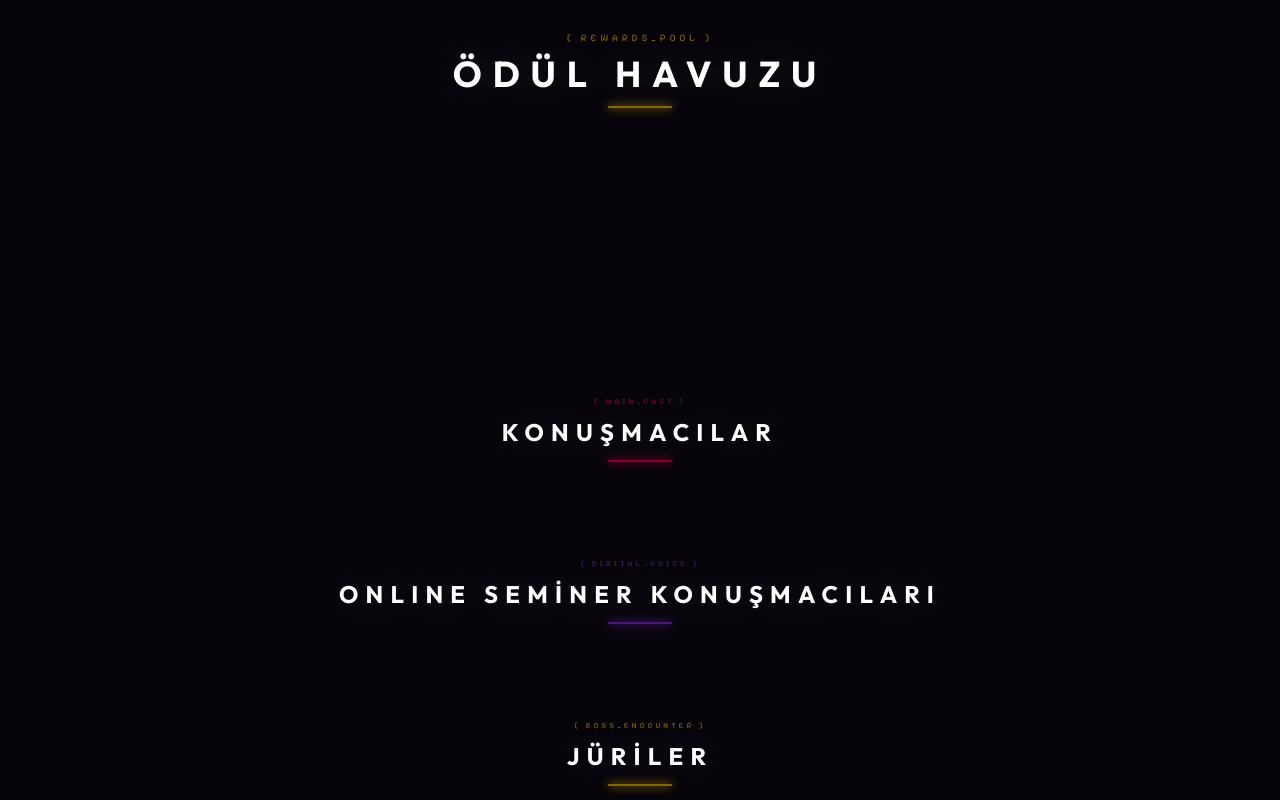
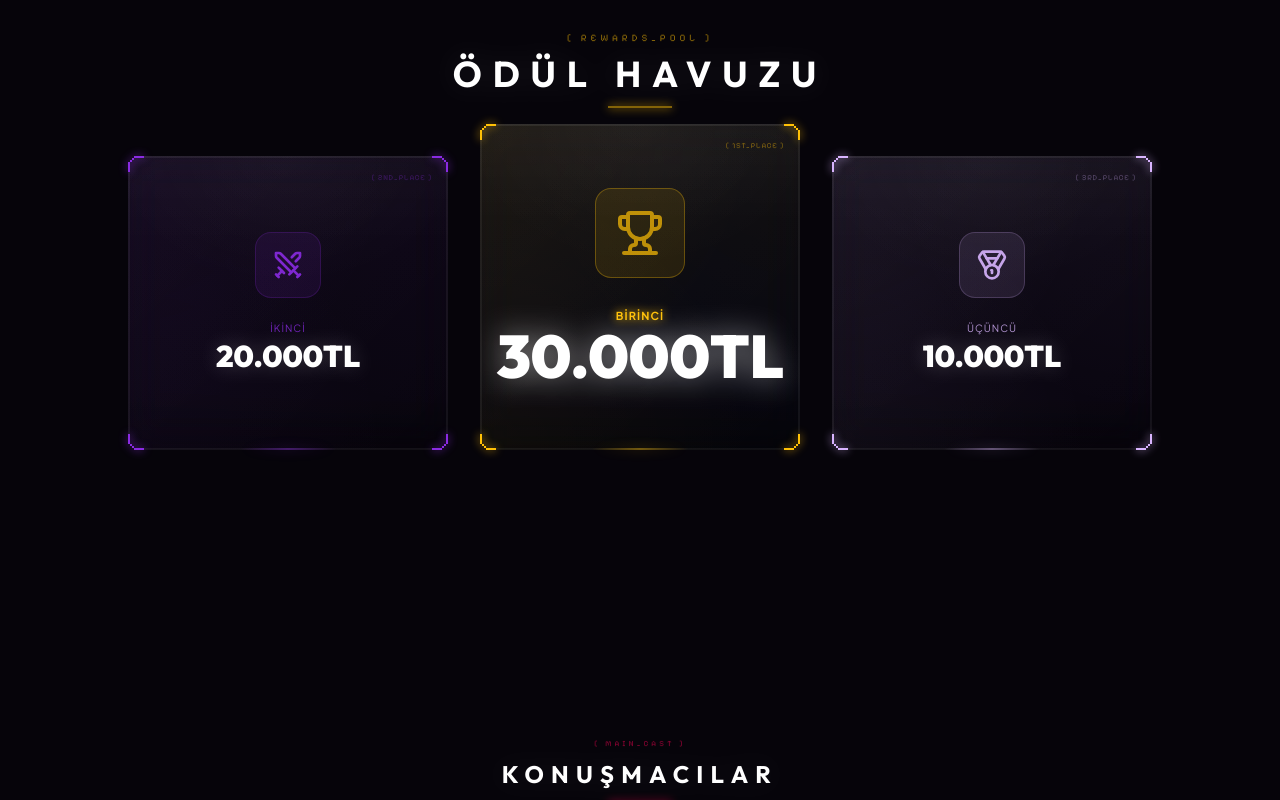
Before and after one commit to skylab-kulubu/skylab-yildizjam, a Next.js app: page / in a window 1280 px wide. Shown: the part 1620-2420 px from the top of the page. Built offline with nearby package versions, Linux system fonts and the light colour scheme.

Commit message:
feat(prizes): implemented prizes section

```diff
--- a/src/components/Prizes.tsx
+++ b/src/components/Prizes.tsx
@@ -1,5 +1,9 @@
 "use client";
 
+import { motion } from "framer-motion";
+import { Trophy, Swords, Medal } from "lucide-react";
+import Card from "@/components/Card";
+import { fadeScale } from "@/lib/animations";
 import PageSection from "./PageSection";
 
 export default function Prizes() {
@@ -13,7 +17,91 @@ export default function Prizes() {
       className="py-12 mb-24"
       showBar={true}
     >
-      {" "}
+      <div className="grid grid-cols-1 md:grid-cols-3 gap-6 lg:gap-8 items-end w-full max-w-5xl mx-auto">
+        <motion.div variants={fadeScale} className="order-2 md:order-1 h-full">
+          <Card
+            noPadding
+            variant="soft"
+            className="text-center bg-plum/50 border-white/5 h-full flex flex-col"
+            cornerColor="var(--color-brand-main)"
+            glowColor="var(--color-brand-main)"
+          >
+            <div className="p-8 flex flex-col items-center justify-center grow gap-4 relative">
+              <div className="absolute top-4 right-4 font-pixel text-[8px] opacity-30 text-brand-main tracking-widest">
+                [ 2ND_PLACE ]
+              </div>
+              <div className="p-4 rounded-2xl bg-brand-main/10 border border-brand-main/20 group-hover:scale-110 transition-transform duration-500">
+                <Swords className="text-brand-main opacity-90 w-8 h-8 drop-shadow-[0_0_8px_color-mix(in srgb,var(--color-brand-main)_50%,transparent)]" />
+              </div>
+              <div className="space-y-1">
+                <span className="font-tech text-[10px] text-brand-main/80 tracking-widest uppercase">
+                  İkinci
+                </span>
+                <h3 className="font-display font-black text-3xl text-white drop-shadow-[0_0_10px_rgba(255,255,255,0.2)]">
+                  20.000TL
+                </h3>
+              </div>
+            </div>
+          </Card>
+        </motion.div>
+
+        <motion.div
+          variants={fadeScale}
+          className="order-1 md:order-2 md:-mt-8 z-10"
+        >
+          <Card
+            noPadding
+            variant="default"
+            className="text-center relative bg-space border-brand-reward/30 h-full flex flex-col"
+            cornerColor="var(--color-brand-reward)"
+            glowColor="var(--color-brand-reward)"
+          >
+            <div className="py-12 lg:py-16 px-8 flex flex-col items-center justify-center grow gap-6 relative">
+              <div className="absolute top-4 right-4 font-pixel text-[8px] opacity-40 text-brand-reward tracking-widest">
+                [ 1ST_PLACE ]
+              </div>
+              <div className="p-5 rounded-2xl bg-brand-reward/10 border border-brand-reward/30 shadow-[0_0_30px_color-mix(in srgb,var(--color-brand-reward)_20%,transparent)] group-hover:scale-110 transition-transform duration-500">
+                <Trophy className="text-brand-reward animate-pulse w-12 h-12 drop-shadow-[0_0_15px_color-mix(in srgb,var(--color-brand-reward)_60%,transparent)]" />
+              </div>
+              <div className="space-y-2">
+                <span className="font-tech text-[11px] text-brand-reward tracking-widest uppercase font-bold drop-shadow-[0_0_5px_var(--color-brand-reward)]">
+                  Birinci
+                </span>
+                <h3 className="font-display font-black text-5xl lg:text-6xl text-white drop-shadow-[0_0_15px_rgba(255,255,255,0.5)]">
+                  30.000TL
+                </h3>
+              </div>
+            </div>
+          </Card>
+        </motion.div>
+
+        <motion.div variants={fadeScale} className="order-3 h-full">
+          <Card
+            noPadding
+            variant="soft"
+            className="text-center bg-plum/50 border-white/5 h-full flex flex-col"
+            cornerColor="var(--color-brand-glow)"
+            glowColor="var(--color-brand-glow)"
+          >
+            <div className="p-8 flex flex-col items-center justify-center grow gap-4 relative">
+              <div className="absolute top-4 right-4 font-pixel text-[8px] opacity-30 text-brand-glow tracking-widest">
+                [ 3RD_PLACE ]
+              </div>
+              <div className="p-4 rounded-2xl bg-brand-glow/10 border border-brand-glow/20 group-hover:scale-110 transition-transform duration-500">
+                <Medal className="text-brand-glow opacity-90 w-8 h-8 drop-shadow-[0_0_8px_color-mix(in srgb,var(--color-brand-glow)_50%,transparent)]" />
+              </div>
+              <div className="space-y-1">
+                <span className="font-tech text-[10px] text-brand-glow/80 tracking-widest uppercase">
+                  Üçüncü
+                </span>
+                <h3 className="font-display font-black text-3xl text-white drop-shadow-[0_0_10px_rgba(255,255,255,0.2)]">
+                  10.000TL
+                </h3>
+              </div>
+            </div>
+          </Card>
+        </motion.div>
+      </div>
     </PageSection>
   );
 }
```
